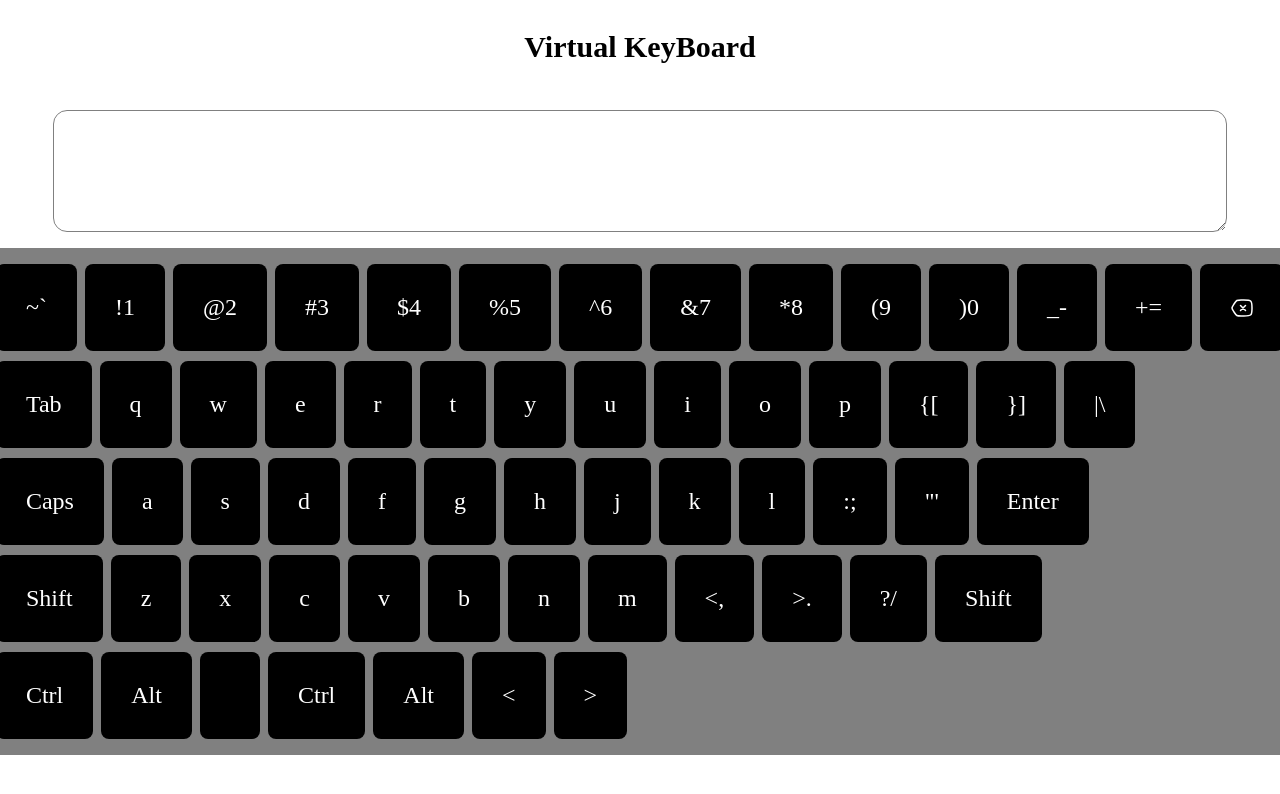
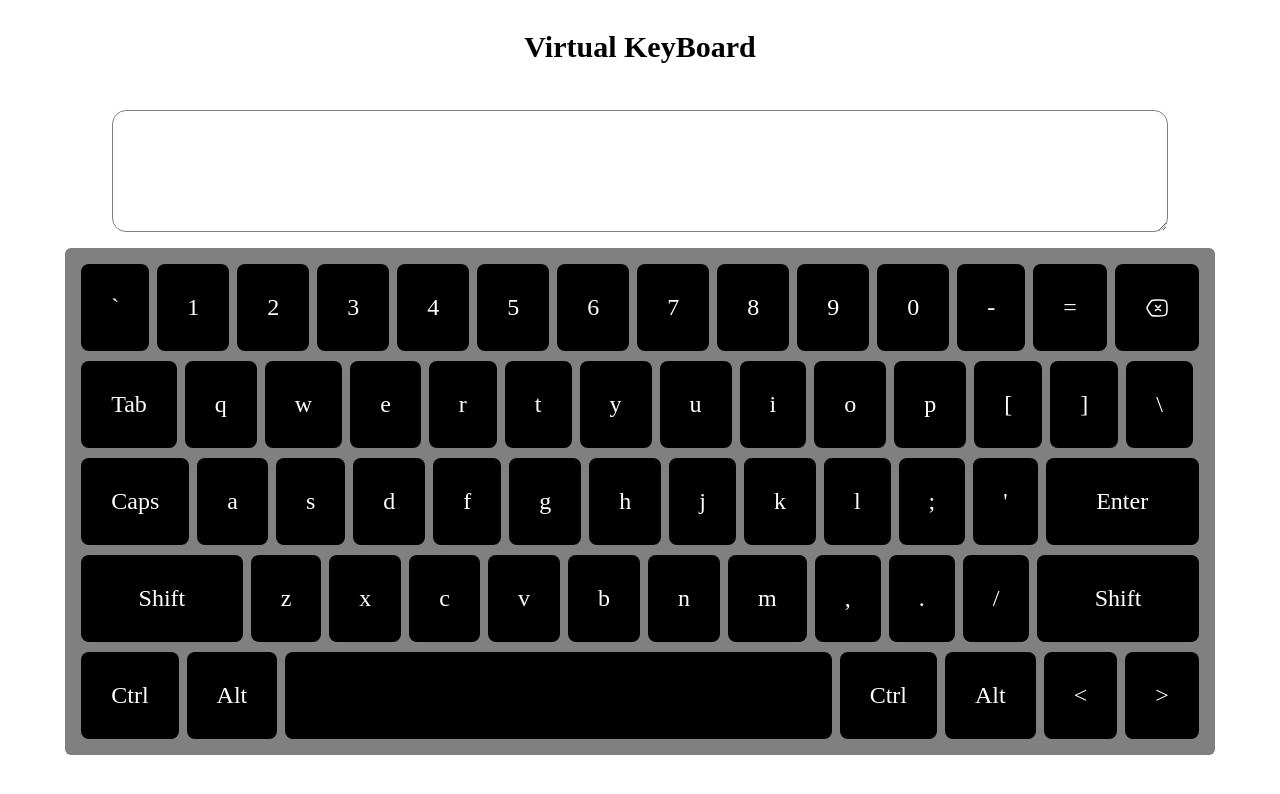
Before and after one commit to pranav-dhole/react-projects, a React (Vite) app: page / in a window 1280 px wide. Shown: the top 794 px of the page. Built offline with nearby package versions, Linux system fonts and the light colour scheme.

Commit message:
added functionality and letter typing logic in textarea

```diff
--- a/src/components/12_virtual_keyboard/VirtualKeyBoard.jsx
+++ b/src/components/12_virtual_keyboard/VirtualKeyBoard.jsx
@@ -24,8 +24,7 @@ const VirtualKeyBoard = () => {
     } else if (keyvalue === "Tab") {
       let newContent = inputText + "    ";
       setInputText(newContent);
-    } else if (keyvalue === "Caps Lock") {
-      console.log("CAPS");
+    } else if (keyvalue === "Caps") {
       let updatedCaps = !isCaps;
       setIsCaps(updatedCaps);
 
@@ -38,9 +37,7 @@ const VirtualKeyBoard = () => {
           const keyText = firstSpanElement.innerText.toLowerCase();
 
           if (
-            !["shift", "ctrl", "alt", "enter", "caps lock", "tab"].includes(
-              keyText,
-            )
+            !["shift", "ctrl", "alt", "enter", "caps", "tab"].includes(keyText)
           ) {
             firstSpanElement.innerText =
               (isCaps && isShift) || (!isCaps && !isShift)
@@ -48,7 +45,7 @@ const VirtualKeyBoard = () => {
                 : keyText.toLowerCase();
           }
 
-          if (keyText === "caps lock") {
+          if (keyText === "caps") {
             firstSpanElement.parentElement.style.backgroundColor = updatedCaps
               ? "blue"
               : "black";
@@ -60,25 +57,58 @@ const VirtualKeyBoard = () => {
 
       let newContent = inputText.slice(0, inputText.length - 1);
       setInputText(newContent);
+    } else if (keyvalue === "Shift") {
+      let updatedShift = !isShift;
+      setIsShift(updatedShift);
+
+      let keys = document.querySelectorAll(".mykey");
+
+      keys.forEach((key) => {
+        let firstSpanElement = key.querySelector("span:first-child");
+        let secondSpanElement = key.querySelector("span:nth-child(2)");
+
+        if (!firstSpanElement) return;
+
+        let keyText = firstSpanElement.innerText.toLowerCase();
+
+        if (keyText === "shift") {
+          key.style.backgroundColor = updatedShift ? "blue" : "black";
+          return;
+        }
+
+        if (secondSpanElement) {
+          if (updatedShift) {
+            firstSpanElement.style.display = "none";
+            secondSpanElement.style.display = "block";
+          } else {
+            firstSpanElement.style.display = "block";
+            secondSpanElement.style.display = "none";
+          }
+        } else if (!["caps", "tab", "alt", "ctrl", "enter"].includes(keyText)) {
+          let shouldBeUpper = updatedShift !== isCaps;
+          firstSpanElement.innerText = shouldBeUpper
+            ? keyText.toUpperCase()
+            : keyText.toLowerCase();
+        }
+      });
+    } else {
+      const isLetter = keyvalue.length === 1 && /[a-z]/i.test(keyvalue);
+
+      let finalChar = keyvalue;
+
+      if (isLetter) {
+        const shouldBeUpper = isShift !== isCaps;
+        finalChar = shouldBeUpper
+          ? keyvalue.toUpperCase()
+          : keyvalue.toLowerCase();
+      } else if (keyvalue.includes(".") || keyvalue.includes("_")) {
+        const delimiter = keyvalue.includes(".") ? "." : "_";
+        const parts = keyvalue.split(delimiter);
+        finalChar = isShift ? parts[0] : parts[1];
+      }
+
+      setInputText((prev) => prev + finalChar);
     }
-
-    //
-
-    // if (key === "Enter") {
-    //   handleEnterKey();
-    // } else if (key === " ") {
-    //   handleSpaceKey();
-    // } else if (key === "Caps Lock") {
-    //   handleCapsLock();
-    // } else if (key === '<i className="fa-solid fa-delete-left"></i>') {
-    //   handleDeleteKey();
-    // } else if (key === "Shift") {
-    //   handleShiftKey();
-    // } else if (key === "Tab") {
-    //   handleTabKey();
-    // } else {
-    //   handleRegularKey(key);
-    // }
   };
 
   return (
@@ -90,22 +120,26 @@ const VirtualKeyBoard = () => {
         onChange={(e) => setInputText(e.target.value)}
       />
 
+      <h3 className="screen-warning">Only available for big screen sizes</h3>
+
       <div className="main-keyboard">
         <div className="row">
           {firstRow.map((keyvalue) => (
             <div
               key={keyvalue}
-              className="mykey"
+              className={`mykey ${keyvalue === "Backspace" ? "backspace-key" : ""}`}
               onClick={() => handleKeyClick(keyvalue)}
             >
               {keyvalue.includes(".") ? (
-                keyvalue
-                  .split(".")
-                  .map((part, index) => <span key={index}>{part}</span>)
+                <span>
+                  {isShift ? keyvalue.split(".")[0] : keyvalue.split(".")[1]}
+                </span>
               ) : keyvalue === "Backspace" ? (
                 <img src={backSpaceImg} />
               ) : (
-                <span>{keyvalue}</span>
+                <span>
+                  {isShift ? keyvalue.split(".")[0] : keyvalue.split(".")[1]}
+                </span>
               )}
             </div>
           ))}
@@ -119,9 +153,9 @@ const VirtualKeyBoard = () => {
               onClick={() => handleKeyClick(keyvalue)}
             >
               {keyvalue.includes("_") ? (
-                keyvalue
-                  .split("_")
-                  .map((part, index) => <span key={index}>{part}</span>)
+                <span>
+                  {isShift ? keyvalue.split("_")[0] : keyvalue.split("_")[1]}
+                </span>
               ) : (
                 <span>{keyvalue}</span>
               )}
@@ -132,13 +166,13 @@ const VirtualKeyBoard = () => {
           {thirdRow.map((keyvalue) => (
             <div
               key={keyvalue}
-              className="mykey"
+              className={`mykey ${keyvalue === "Enter" ? "enter-key" : ""}`}
               onClick={() => handleKeyClick(keyvalue)}
             >
               {keyvalue.includes("_") ? (
-                keyvalue
-                  .split("_")
-                  .map((part, index) => <span key={index}>{part}</span>)
+                <span>
+                  {isShift ? keyvalue.split("_")[0] : keyvalue.split("_")[1]}
+                </span>
               ) : (
                 <span>{keyvalue}</span>
               )}
@@ -146,16 +180,16 @@ const VirtualKeyBoard = () => {
           ))}
         </div>
         <div className="row">
-          {fourthRow.map((keyvalue) => (
+          {fourthRow.map((keyvalue, i) => (
             <div
-              key={keyvalue}
-              className="mykey"
+              key={keyvalue + i}
+              className={`mykey ${keyvalue === "Shift" ? "shift-key" : ""}`}
               onClick={() => handleKeyClick(keyvalue)}
             >
               {keyvalue.includes("_") ? (
-                keyvalue
-                  .split("_")
-                  .map((part, index) => <span key={index}>{part}</span>)
+                <span>
+                  {isShift ? keyvalue.split("_")[0] : keyvalue.split("_")[1]}
+                </span>
               ) : (
                 <span>{keyvalue}</span>
               )}
@@ -163,10 +197,10 @@ const VirtualKeyBoard = () => {
           ))}
         </div>
         <div className="row">
-          {fifthRow.map((keyvalue) => (
+          {fifthRow.map((keyvalue, i) => (
             <div
-              key={keyvalue}
-              className="mykey"
+              key={keyvalue + i}
+              className={`mykey ${keyvalue === " " ? "space-key" : ""}`}
               onClick={() => handleKeyClick(keyvalue)}
             >
               {<span>{keyvalue}</span>}
```
